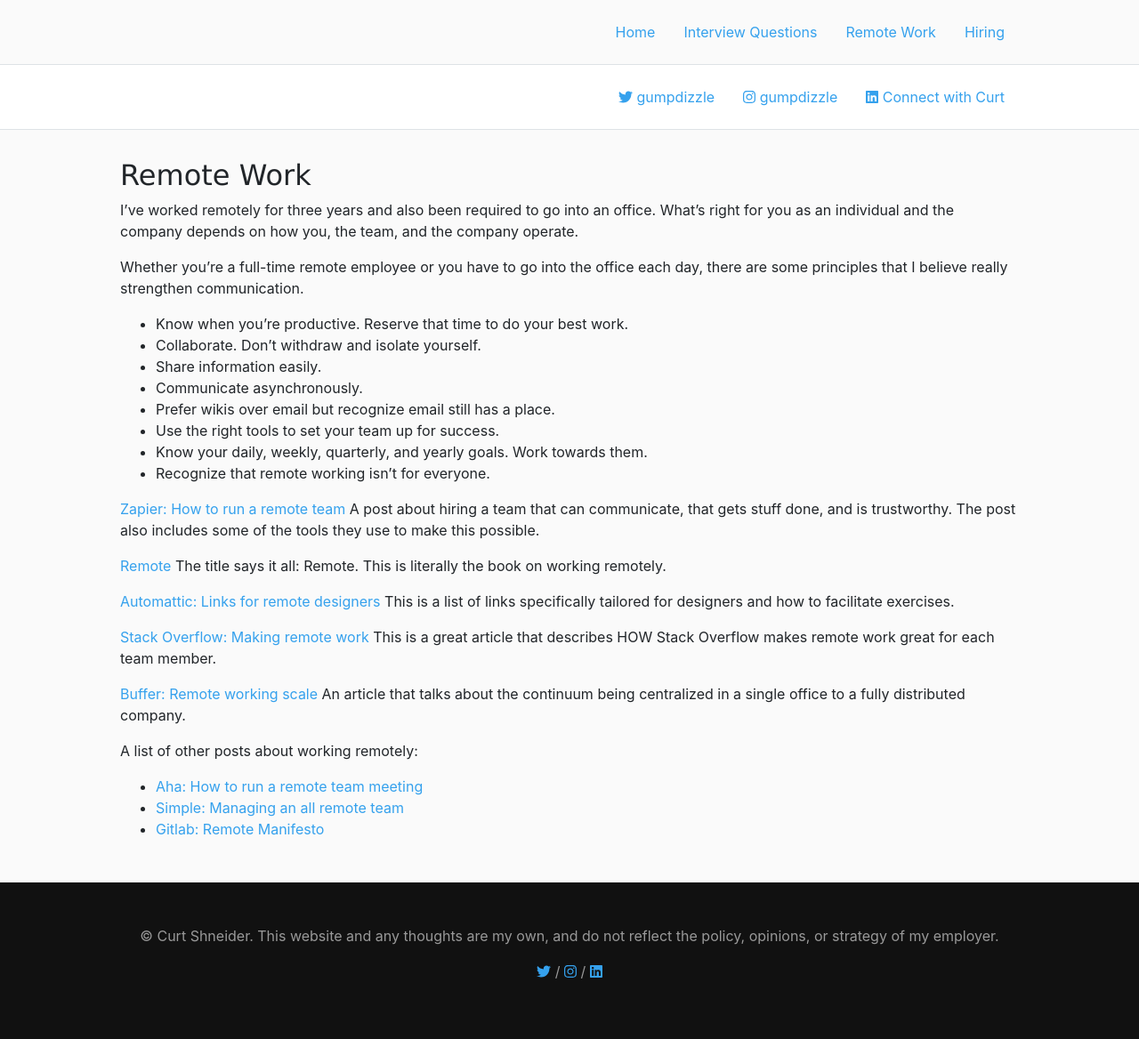
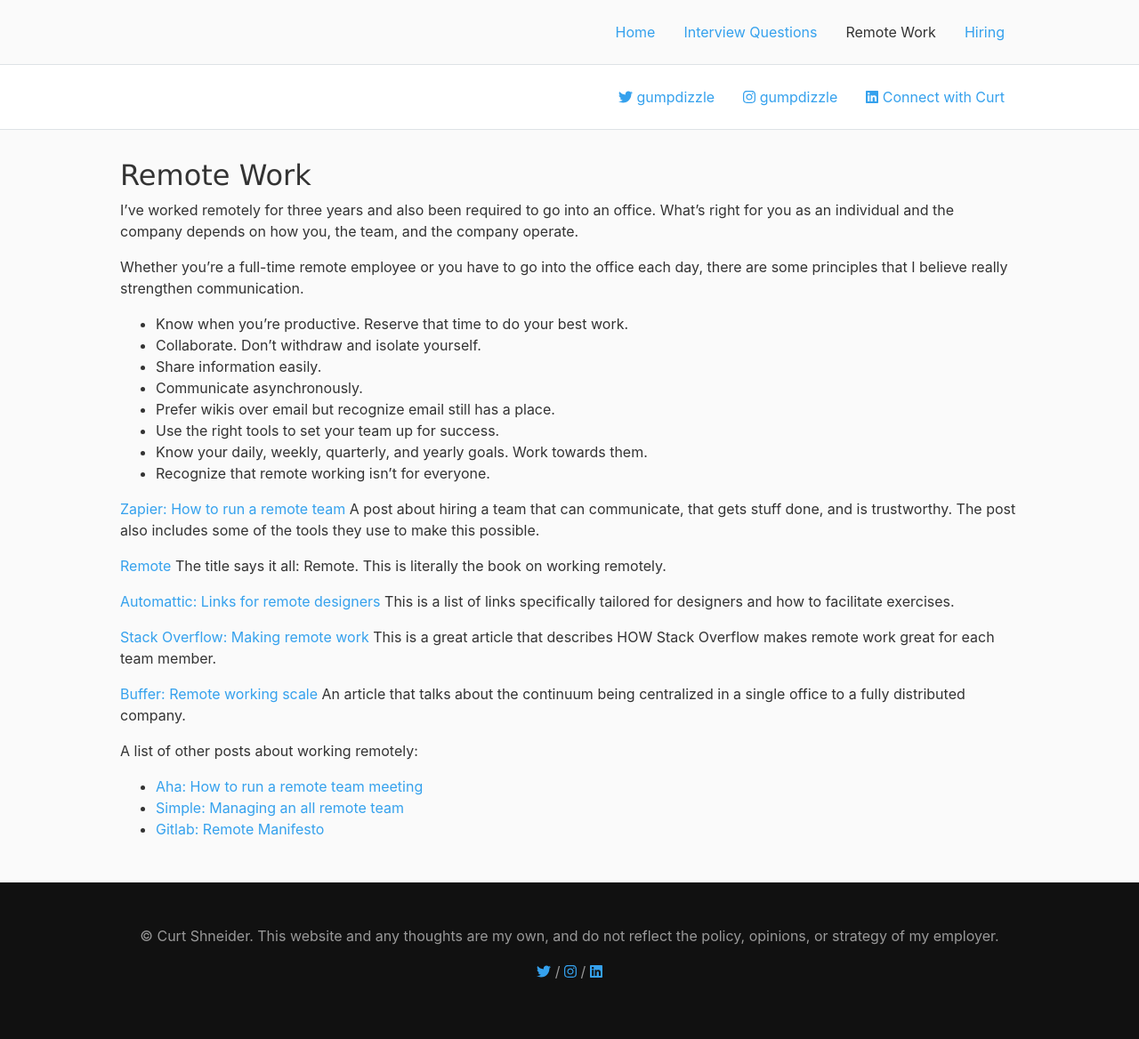
Before and after one commit to curtshneider/curtshneider.github.io, a Jekyll site: the page built from remote-work.md, in a window 1280 px wide. Shown: the whole page at 89% size. Built offline with Jekyll 4.4.1, drawn with Linux system fonts in a browser that asks for light colours; nearby versions of some CDN libraries; some web fonts are replaced; our own code applies the rules of GitHub Pages for plain Markdown files.

Commit message:
Added current page styling in Jekyll

```diff
--- a/_layouts/default.html
+++ b/_layouts/default.html
@@ -26,16 +26,16 @@
 				<div class="container-fluid">
 					<ul class="nav justify-content-center justify-content-md-end">
 						<li class="nav-item">
-				   			<a class="nav-link" href="/" title="Home">Home</a>
+				   			<a class="nav-link {% if page.url=='/' %} active {% endif %}" href="/" title="Home">Home</a>
 				  		</li>
 						<li class="nav-item">
-				   			<a class="nav-link" href="/interview-questions.html" title="Interview Questions">Interview Questions</a>
+				   			<a class="nav-link {% if page.url=='/interview-questions.html' %} active {% endif %}" href="/interview-questions.html" title="Interview Questions">Interview Questions</a>
 				  		</li>
 				   		<li class="nav-item">
-				  		  <a class="nav-link" href="/remote-work.html" title="Remote Work">Remote Work</a>
+				  		  <a class="nav-link {% if page.url=='/remote-work.html' %} active {% endif %}" href="/remote-work.html" title="Remote Work">Remote Work</a>
 				  		</li>
 				  		<li class="nav-item">
-				  		  <a class="nav-link" href="/hiring.html" title="Hiring">Hiring</a>
+				  		  <a class="nav-link {% if page.url=='/hiring.html' %} active {% endif %}" href="/hiring.html" title="Hiring">Hiring</a>
 				  		</li>
 			  		</ul>
 				</div> <!-- container-fluid -->
--- a/css/a-copy.css
+++ b/css/a-copy.css
@@ -1,10 +1,13 @@
 body {
 	background: #fafafa;
+	color: #333333;
 }
 
 nav {background: #ffffff;}
 
 #site-nav {background: #fafafa;}
+
+#site-nav ul li.nav-item a.active {color: #333333 !important;}
 
 footer	{
 	margin: 3rem 0 0 0;
```
